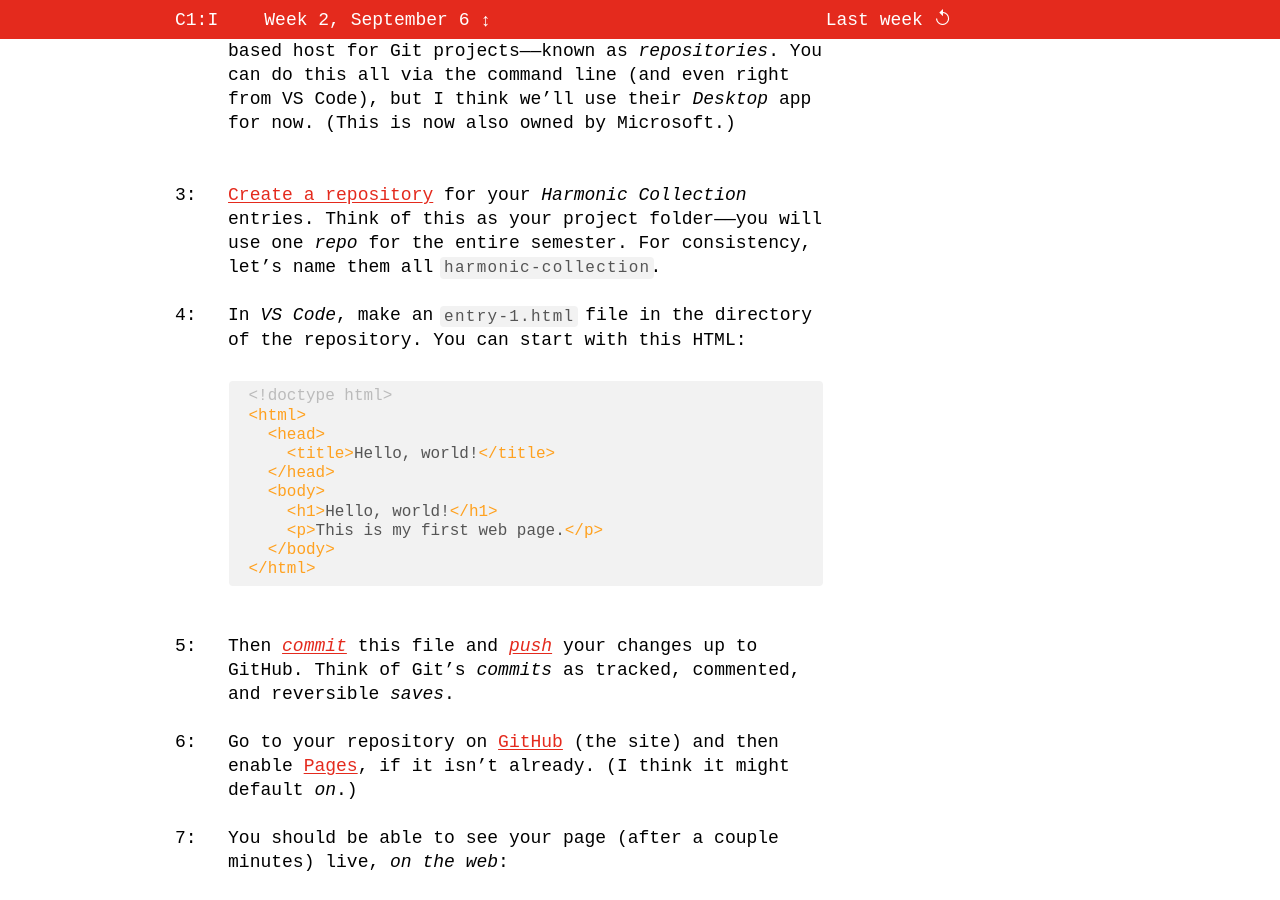
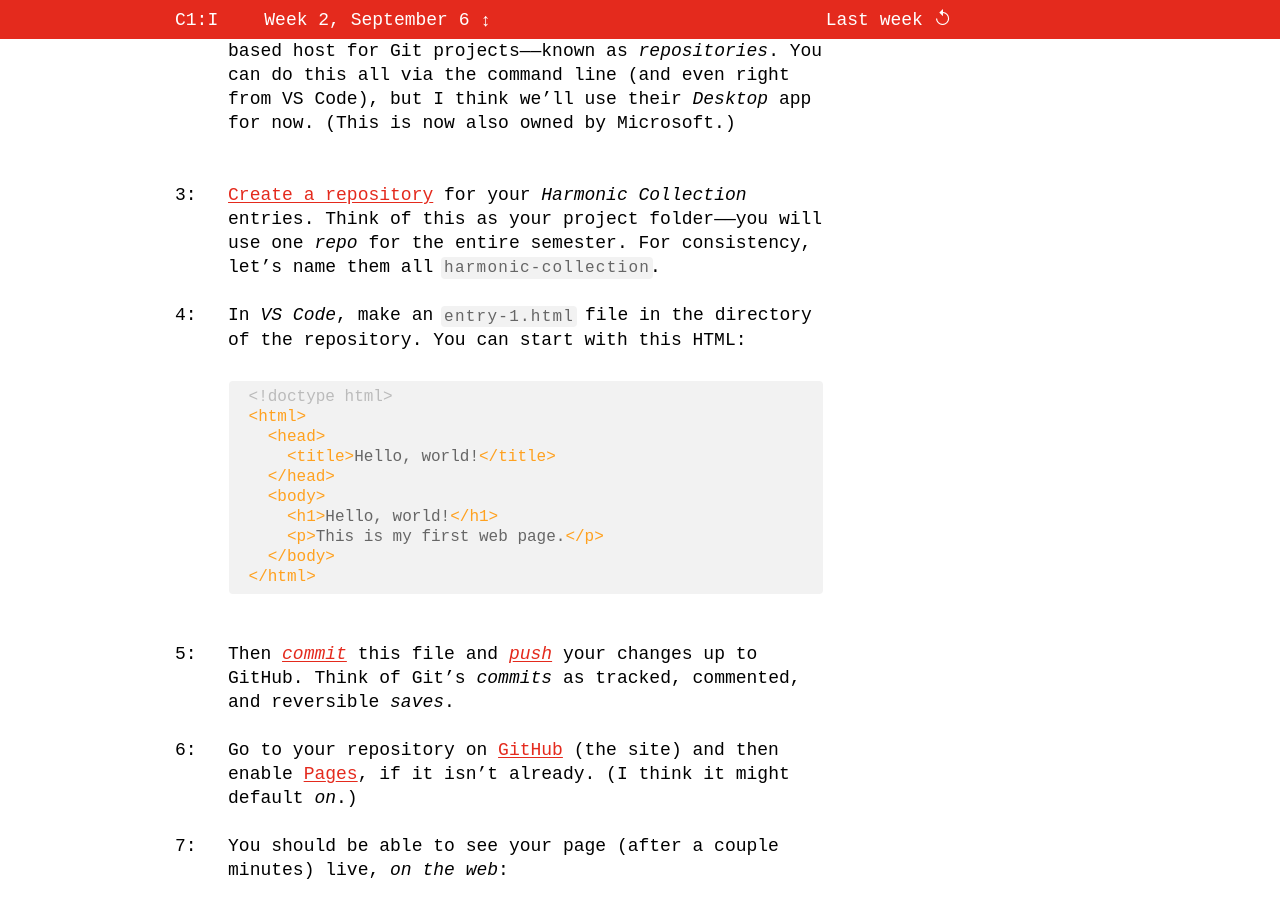
Before and after one commit to core-interaction/core-interaction.github.io, a Jekyll site: the page built from week/2.md, in a window 1280 px wide and 900 px high, scrolled down 1926 px. Built offline with Jekyll 4.4.1, drawn with Linux system fonts in a browser that asks for light colours.

Commit message:
`code` tweaks.

```diff
--- a/assets/styles/_markdown.scss
+++ b/assets/styles/_markdown.scss
@@ -42,21 +42,7 @@
 
 
 
-	// Inline code.
-	*:not(.highlight) > code {
-		background-color: var(--color--background--callout);
-		border-radius:    var(--border--radius);
-		letter-spacing:   0.08em; // Counteract the scale.
-		line-height:      var(--typography--leading);
-		margin-left:     -0.25em;
-		margin-right:    -0.25em;
-		padding:          0.1em 0.25em;
-		user-select:      all;
-		white-space:      pre-wrap;
-	}
-
-	li pre { padding: 1ch } // Tighter in lists.
-
+	// “Fenced” code blocks.
 	div[class*="highlighter"] {
 		--margin--top: var(--margin--vertical--2);
 
--- a/assets/styles/common.scss
+++ b/assets/styles/common.scss
@@ -21,7 +21,7 @@
 
 	--typography--size: 1.6rem;
 
-	--typography--code: 0.888;
+	--typography--size--code: calc(var(--typography--size) * 8 / 9);
 
 	--margin: 2.4rem;
 
@@ -40,7 +40,7 @@
 	--color--links:          #e42a1d;
 	--color--links--reverse: white;
 
-	--color--code: #555;
+	--color--code: #666666;
 
 	--color--highlight:          hsl(0, 0%, 0%, 3.333%);
 	--color--highlight--reverse: hsl(0, 0%, 100%, 6.666%);
@@ -80,9 +80,11 @@
 	}
 
 
+
 	// For code example embeds, inside margins.
 	.iframe {
-		@include breakpoint(327) { --typography--size: 1.6rem }
+		--typography--size: 1.6rem;
+
 		@include breakpoint(696) { --typography--size: 1.8rem }
 	}
 }
@@ -514,20 +516,30 @@ body {
 
 
 
-	// Code time.
-	code:not(._) {
-		--color: var(--color--code);
-
-		--typography--size--override: calc(var(--typography--size) * var(--typography--code));
+	// Code!
+	code {
+		--color:            var(--color--code);
+		--typography--size: var(--typography--size--code);
 
 		color:       var(--color);
-		font-size:   var(--typography--size--override);
+		font-size:   var(--typography--size);
 		font-style:  normal;
 		white-space: pre;
 	}
 
+	// Inline code.
+	*:not(pre) > code {
+		background-color: var(--color--background--callout);
+		border-radius:    var(--border--radius);
+		letter-spacing:   0.0775em; // Counteract the scale.
+		line-height:      var(--typography--leading);
+		margin-left:     -0.2em;
+		margin-right:    -0.2em;
+		padding:          0.1em 0.2em;
+		user-select:      all;
+	}
 
-	// “Fenced” blocks.
+	// “Fenced” code blocks.
 	pre {
 		background-color: var(--color--background--callout);
 		border-radius:    var(--border--radius);
@@ -538,9 +550,11 @@ body {
 		code {
 			@extend %typography;
 
-			--typography--leading: 1.2;
+			--typography--leading: 1.25;
 		}
 	}
+
+	li pre { padding: 1ch } // Tighter in lists.
 
 	// Code examples.
 	@import 'example';
```
Also changed, not shown: topic/html/index.md (+13 -13 lines), topic/html/nesting.svg, topic/html/tag.svg.
